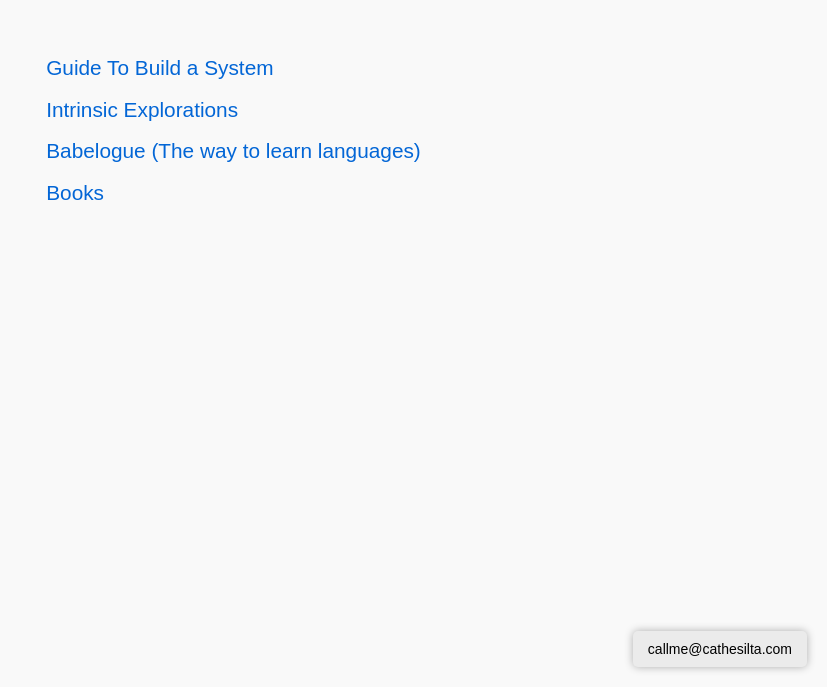
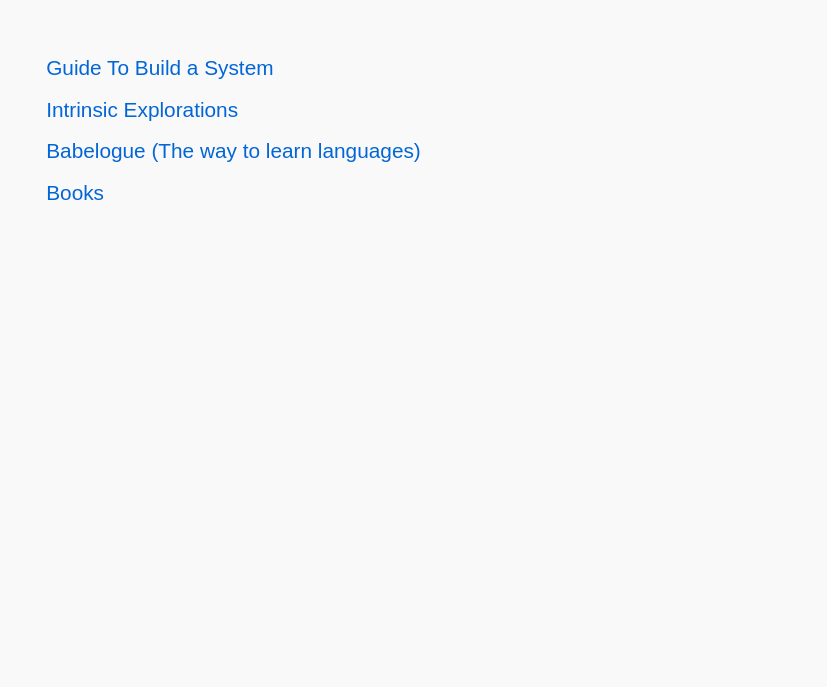
Before and after one commit to Cathesilta/Broken-Compass, a plain HTML site: page index.html in a window 1280 px wide. Shown: the part 113-800 px from the top of the page, without its empty margins (453-1280 px from the left). Drawn offline with Linux system fonts and the light colour scheme.

Commit message:
test with footer deleted

```diff
--- a/index.html
+++ b/index.html
@@ -23,9 +23,9 @@
     <div class="link-item"><a href="Books\index.html">Books</a></div>
   </nav>
 
-  <div style="position: fixed; bottom: 20px; right: 20px; font-family: Arial, sans-serif; font-size: 14px; color: #d3d1d1; background-color: #ebebeb; padding: 10px 15px; border-radius: 5px; box-shadow: 0 0 8px rgba(0,0,0,0.3); z-index: 999;">
+  <!-- <div style="position: fixed; bottom: 20px; right: 20px; font-family: Arial, sans-serif; font-size: 14px; color: #d3d1d1; background-color: #ebebeb; padding: 10px 15px; border-radius: 5px; box-shadow: 0 0 8px rgba(0,0,0,0.3); z-index: 999;">
     <a href="mailto:your@email.com" style="color: #000000; text-decoration: none;">callme@cathesilta.com</a>
-  </div>
+  </div> -->
 <!--
   <footer>
     <img src="image/broken_compass.jpg" alt="Small Logo" class="small-logo">
```
